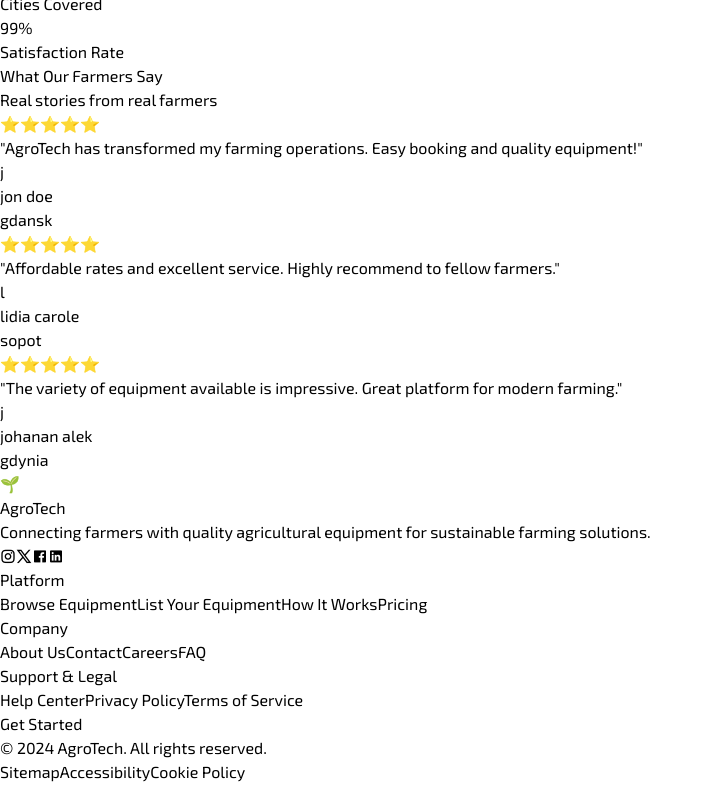
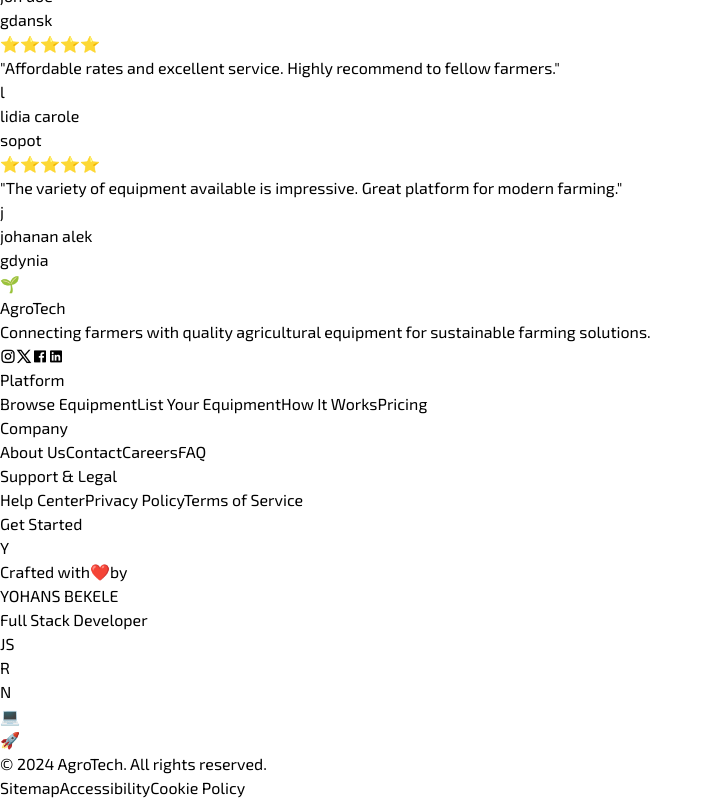
Before and after one commit to johnbekele/agrotech, a React (Vite) app in the folder Client/: page / in a window 1280 px wide. Shown: the part 1676-2476 px from the top of the page, without its empty margins (0-713 px from the left). Built offline with nearby package versions, Linux system fonts and the light colour scheme.

Commit message:
versale config for public

```diff
--- a/Client/src/components/Footer.jsx
+++ b/Client/src/components/Footer.jsx
@@ -157,6 +157,71 @@ const Footer = () => {
           </div>
         </div>
 
+        {/* Developer Credit Section - NEW */}
+        <div className="relative mb-8">
+          <div className="flex justify-center">
+            <div className="group cursor-pointer">
+              <div className="relative bg-gradient-to-r from-[#2a7f62]/10 to-[#41676a]/10 backdrop-blur-sm rounded-2xl p-6 border border-[#2a7f62]/20 shadow-lg hover:shadow-xl transition-all duration-500 transform hover:scale-105">
+                {/* Animated Background Elements */}
+                <div className="absolute inset-0 bg-gradient-to-r from-[#2a7f62]/5 to-[#41676a]/5 rounded-2xl opacity-0 group-hover:opacity-100 transition-opacity duration-500"></div>
+                <div className="absolute -top-1 -right-1 w-4 h-4 bg-gradient-to-r from-[#2a7f62] to-[#41676a] rounded-full animate-pulse"></div>
+                <div className="absolute -bottom-1 -left-1 w-3 h-3 bg-gradient-to-r from-[#41676a] to-[#2a7f62] rounded-full animate-pulse" style={{ animationDelay: '0.5s' }}></div>
+
+                {/* Main Content */}
+                <div className="relative flex items-center justify-center gap-4">
+                  {/* Developer Avatar */}
+                  <div className="relative">
+                    <div className="w-12 h-12 bg-gradient-to-br from-[#2a7f62] to-[#41676a] rounded-full flex items-center justify-center shadow-lg group-hover:shadow-xl transition-all duration-300">
+                      <span className="text-white font-bold text-lg">Y</span>
+                    </div>
+                    <div className="absolute -top-1 -right-1 w-4 h-4 bg-green-500 rounded-full border-2 border-white animate-bounce"></div>
+                  </div>
+
+                  {/* Developer Info */}
+                  <div className="text-center">
+                    <div className="flex items-center gap-2 mb-1">
+                      <span className="text-sm text-gray-600 font-medium">Crafted with</span>
+                      <span className="text-red-500 animate-pulse text-lg">❤️</span>
+                      <span className="text-sm text-gray-600 font-medium">by</span>
+                    </div>
+                    <div className="relative">
+                      <a href="https://github.com/johnbekele"><h4 className="text-xl font-bold bg-gradient-to-r from-[#2a7f62] to-[#41676a] bg-clip-text text-transparent group-hover:from-[#41676a] group-hover:to-[#2a7f62] transition-all duration-500">
+                        YOHANS BEKELE
+                      </h4></a>
+
+                      <div className="absolute -bottom-1 left-1/2 transform -translate-x-1/2 w-0 h-0.5 bg-gradient-to-r from-[#2a7f62] to-[#41676a] group-hover:w-full transition-all duration-500"></div>
+                    </div>
+                    <p className="text-xs text-gray-500 mt-1 opacity-0 group-hover:opacity-100 transition-opacity duration-300">
+                      Full Stack Developer
+                    </p>
+                  </div>
+
+                  {/* Coding Icons */}
+                  <div className="flex gap-2 opacity-0 group-hover:opacity-100 transition-opacity duration-300">
+                    <div className="w-6 h-6 bg-blue-500 rounded text-white text-xs flex items-center justify-center animate-bounce" style={{ animationDelay: '0.1s' }}>
+                      JS
+                    </div>
+                    <div className="w-6 h-6 bg-cyan-500 rounded text-white text-xs flex items-center justify-center animate-bounce" style={{ animationDelay: '0.2s' }}>
+                      R
+                    </div>
+                    <div className="w-6 h-6 bg-green-500 rounded text-white text-xs flex items-center justify-center animate-bounce" style={{ animationDelay: '0.3s' }}>
+                      N
+                    </div>
+                  </div>
+                </div>
+
+                {/* Floating Elements */}
+                <div className="absolute top-2 left-2 text-[#2a7f62]/30 opacity-0 group-hover:opacity-100 transition-opacity duration-300">
+                  <span className="text-xs animate-pulse">💻</span>
+                </div>
+                <div className="absolute bottom-2 right-2 text-[#41676a]/30 opacity-0 group-hover:opacity-100 transition-opacity duration-300">
+                  <span className="text-xs animate-pulse" style={{ animationDelay: '0.5s' }}>🚀</span>
+                </div>
+              </div>
+            </div>
+          </div>
+        </div>
+
         {/* Bottom Section */}
         <div className="border-t border-gray-200 pt-8">
           <div className="flex flex-col md:flex-row justify-between items-center gap-4">
@@ -179,8 +244,35 @@ const Footer = () => {
         </div>
       </div>
 
-      {/* Mobile Responsive Adjustments */}
+      {/* Enhanced Animations */}
       <style jsx>{`
+        @keyframes float {
+          0%, 100% { transform: translateY(0px); }
+          50% { transform: translateY(-10px); }
+        }
+
+        @keyframes glow {
+          0%, 100% { box-shadow: 0 0 5px rgba(42, 127, 98, 0.3); }
+          50% { box-shadow: 0 0 20px rgba(42, 127, 98, 0.6); }
+        }
+
+        @keyframes typewriter {
+          from { width: 0; }
+          to { width: 100%; }
+        }
+
+        .animate-float {
+          animation: float 3s ease-in-out infinite;
+        }
+
+        .animate-glow {
+          animation: glow 2s ease-in-out infinite;
+        }
+
+        .animate-typewriter {
+          animation: typewriter 2s steps(40) infinite;
+        }
+
         @media (max-width: 768px) {
           .grid-cols-1.md\\:grid-cols-4 {
             grid-template-columns: 1fr;
--- a/Client/src/pages/Home.jsx
+++ b/Client/src/pages/Home.jsx
@@ -151,7 +151,7 @@ function Home() {
           <div className='w-1/2 flex justify-center'>
             <div className='animate-fade-in-right'>
               <img
-                src="../src/assets/hero.png"
+                src="/hero.png"
                 alt="Farming Equipment"
                 className='max-w-full h-auto drop-shadow-2xl transform hover:scale-105 transition-transform duration-500'
               />
```
Also changed, not shown: Client/vercel.json.
